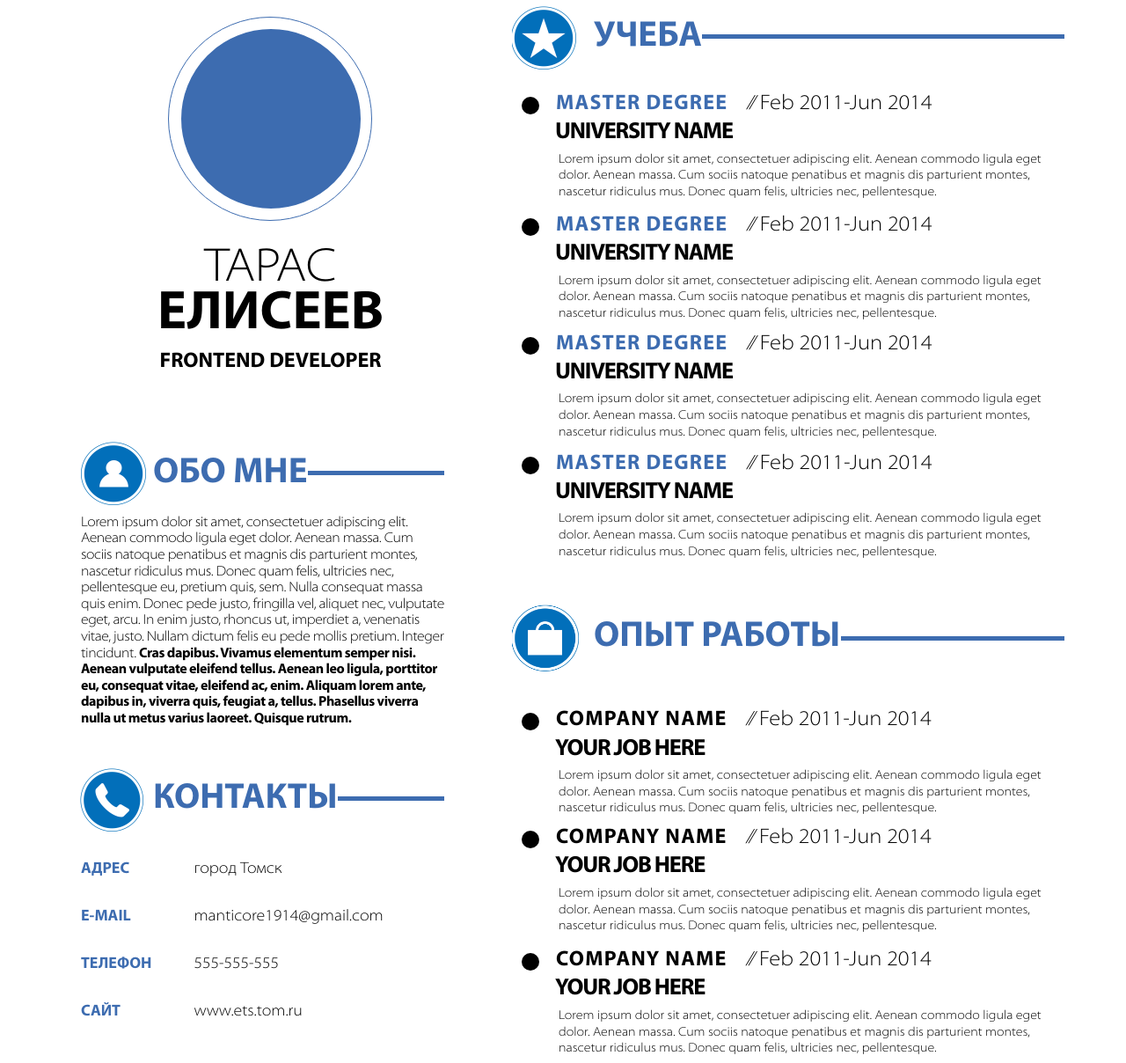
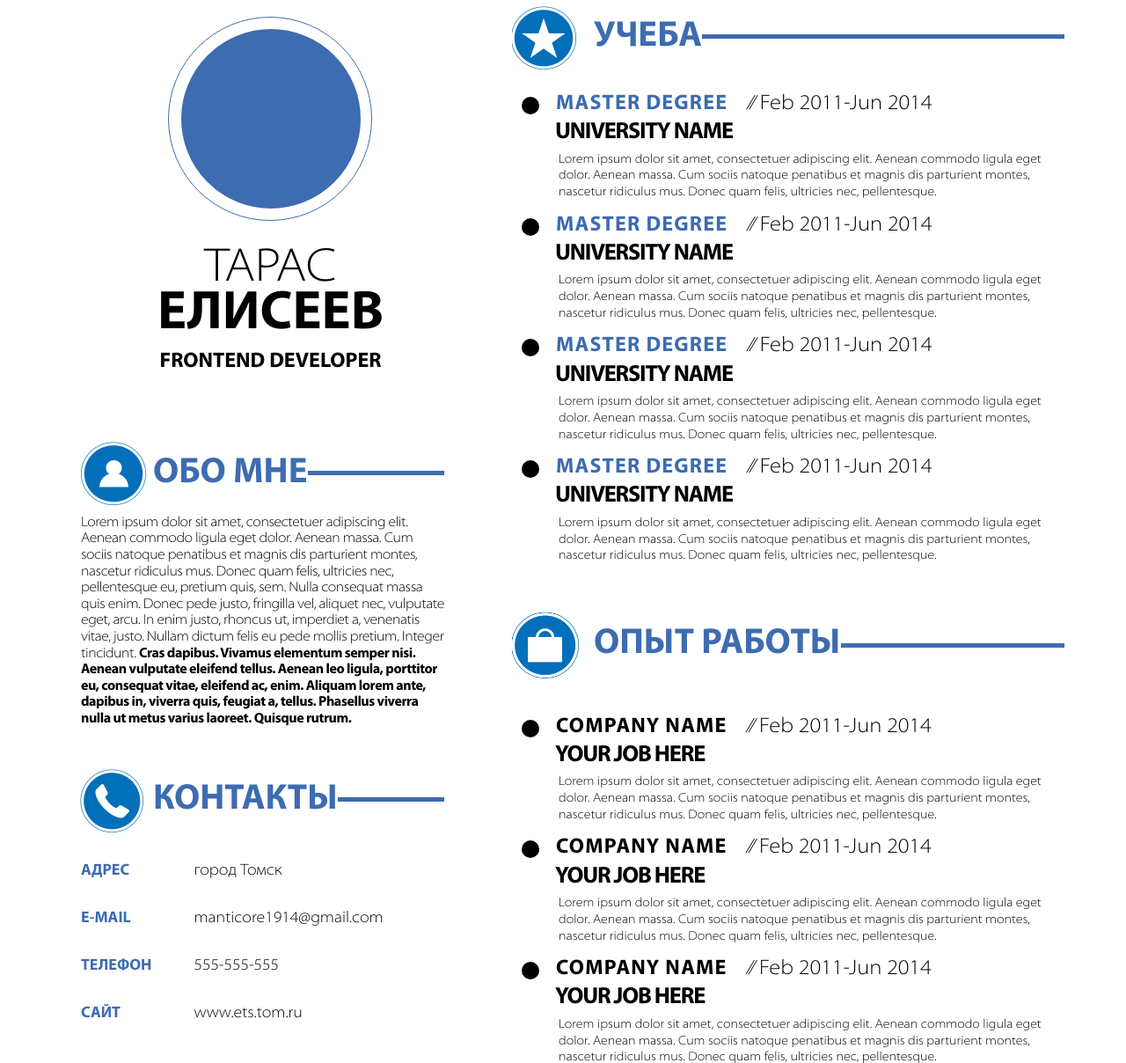
Before and after one commit to Padshiy/frontend, a plain HTML site: page resume/index.html in a window 1280 px wide. Shown: the part 48-1256 px from the top of the page at 88% size. Drawn offline with Linux system fonts and the light colour scheme.

Commit message:
Изменены отступы и размеры
Изменены отступы и размеры

```diff
--- a/resume/css/style.less
+++ b/resume/css/style.less
@@ -1,7 +1,7 @@
 .font-style() {
     font-family: 'Myriad Pro', 'sens-serif';
     font-style: normal;
-    font-weight: 300;
+    font-weight: normal;
     font-size: 12px;
     color: #000000;
 }
@@ -118,7 +118,8 @@ section {
 
 /*container profile*/
 .item-profile {
-    margin-bottom: 78px;
+    margin-bottom: 0;
+    min-height: 371px;
 }
 .profile {
     &:before {
@@ -323,9 +324,6 @@ section:nth-child(2) {
     .item {
         margin-right: 0;
         margin-left: 23px;
-        &:first-child {
-            margin-bottom: 70px;
-        }
         h1 {
             padding-left: 92px;
         }
@@ -334,6 +332,10 @@ section:nth-child(2) {
 }
 
 /* conteiner eduction */
+.item-eduction {
+    margin-bottom: 0;
+    min-height: 687px;
+}
     .eduction {
         &:before {
             content: "";
@@ -387,29 +389,20 @@ section:nth-child(2) {
 
 
 .right-item-span-3 {
+    min-height: 68px;
     font-size: 1.2em;
     display: block;
     margin-left: 52px;
-    margin-bottom: 6px;
     margin-top: 8px;
     line-height: 1.3;
 }
 
-.eduction-container_block3 {
-    margin-bottom: 12px;
-}
 
-.eduction-container_block6 {
-    margin-bottom: 9px;
-}
-
-.eduction-container_block9 {
-    margin-bottom: 10px;
-}
 
 /* conteiner experience */
 .item-experience {
-    margin-bottom: 86px;
+    margin-bottom: 0;
+    min-height: 565px;
 }
 .item .experience {
     top: -46px;
@@ -427,14 +420,6 @@ section:nth-child(2) {
     strong {
         color: #000000;
     }
-}
-
-.experience-container_block3 {
-    margin-bottom: 8px;
-}
-
-.experience-container_block6 {
-    margin-bottom: 13px;
 }
 
 /* conteiner software */
```
